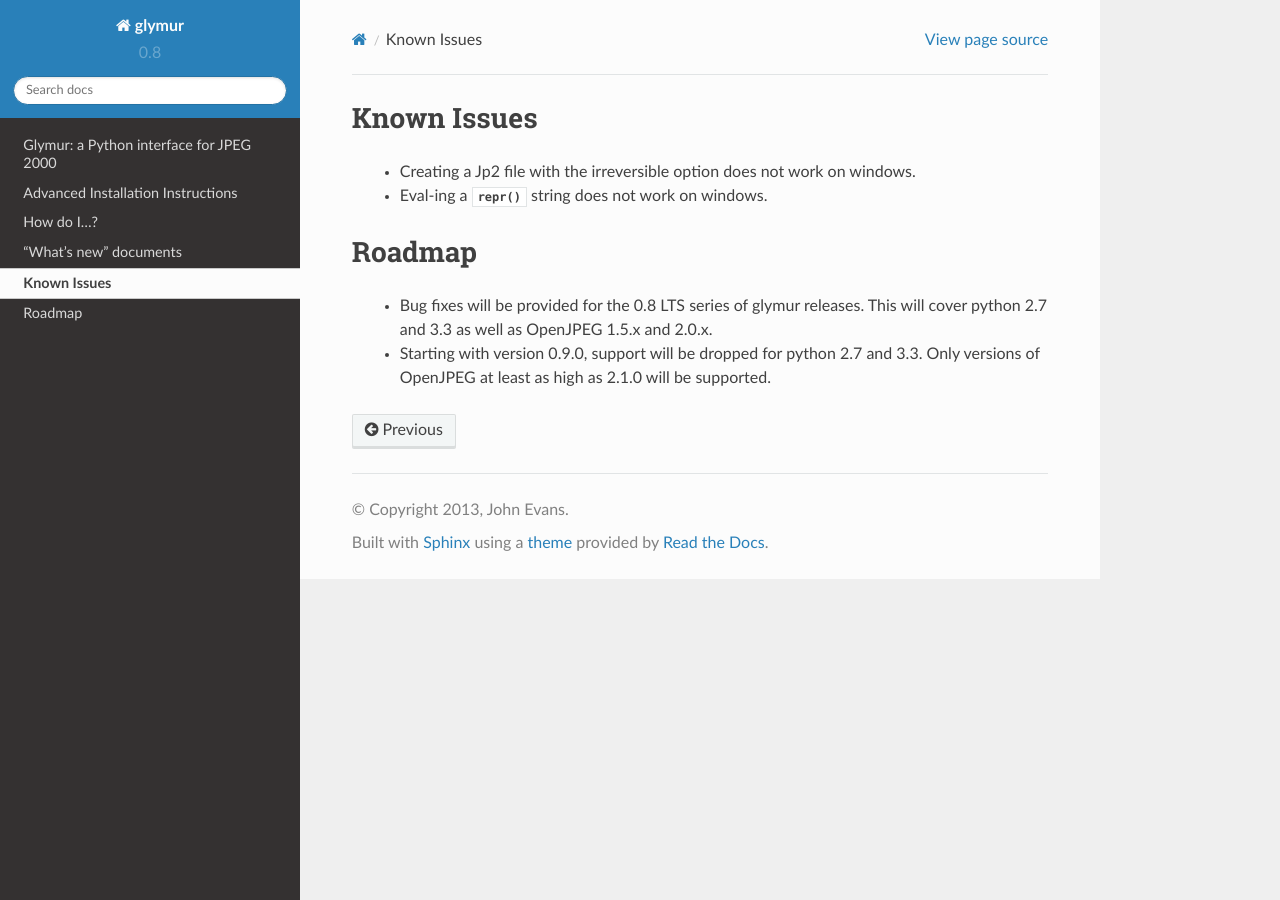
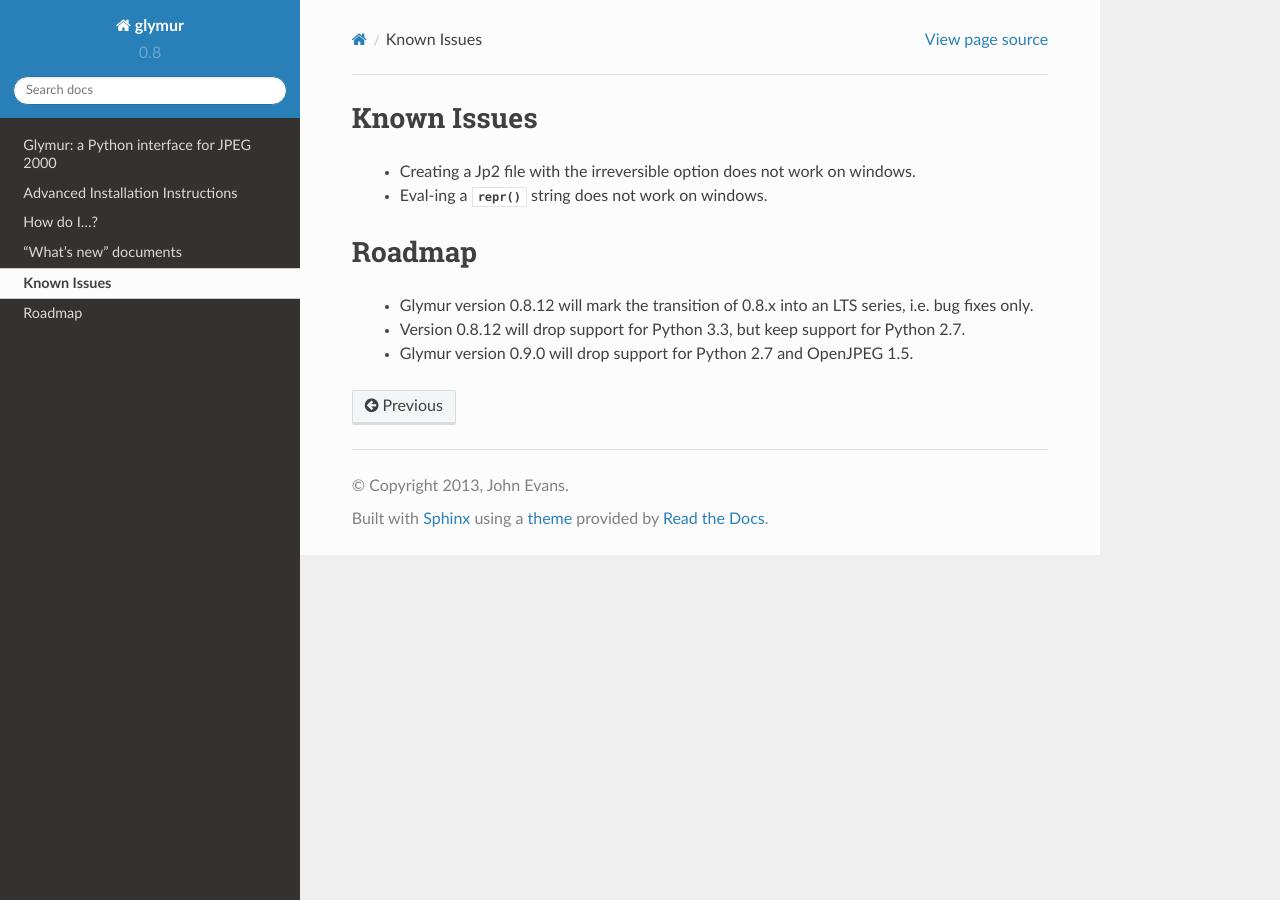
Before and after one commit to quintusdias/glymur, a Sphinx documentation site: the page built from docs/source/roadmap.rst, in a window 1280 px wide. Built offline with Sphinx 7.4.7 and the Read the Docs theme 2.0.0, drawn with Linux system fonts in a browser that asks for light colours.

Commit message:
Clarify roadmap for LTS, new releases
Remove bad test for version 2.2.0.

```diff
--- a/docs/source/roadmap.rst
+++ b/docs/source/roadmap.rst
@@ -10,5 +10,6 @@ Known Issues
 Roadmap
 -------
 
-    * Bug fixes will be provided for the 0.8 LTS series of glymur releases.  This will cover python 2.7 and 3.3 as well as OpenJPEG 1.5.x and 2.0.x.
-    * Starting with version 0.9.0, support will be dropped for python 2.7 and 3.3.  Only versions of OpenJPEG at least as high as 2.1.0 will be supported.
+    * Glymur version 0.8.12 will mark the transition of 0.8.x into an LTS series, i.e. bug fixes only.
+    * Version 0.8.12 will drop support for Python 3.3, but keep support for Python 2.7.
+    * Glymur version 0.9.0 will drop support for Python 2.7 and OpenJPEG 1.5.
```
Also changed, not shown: 1 other file.
